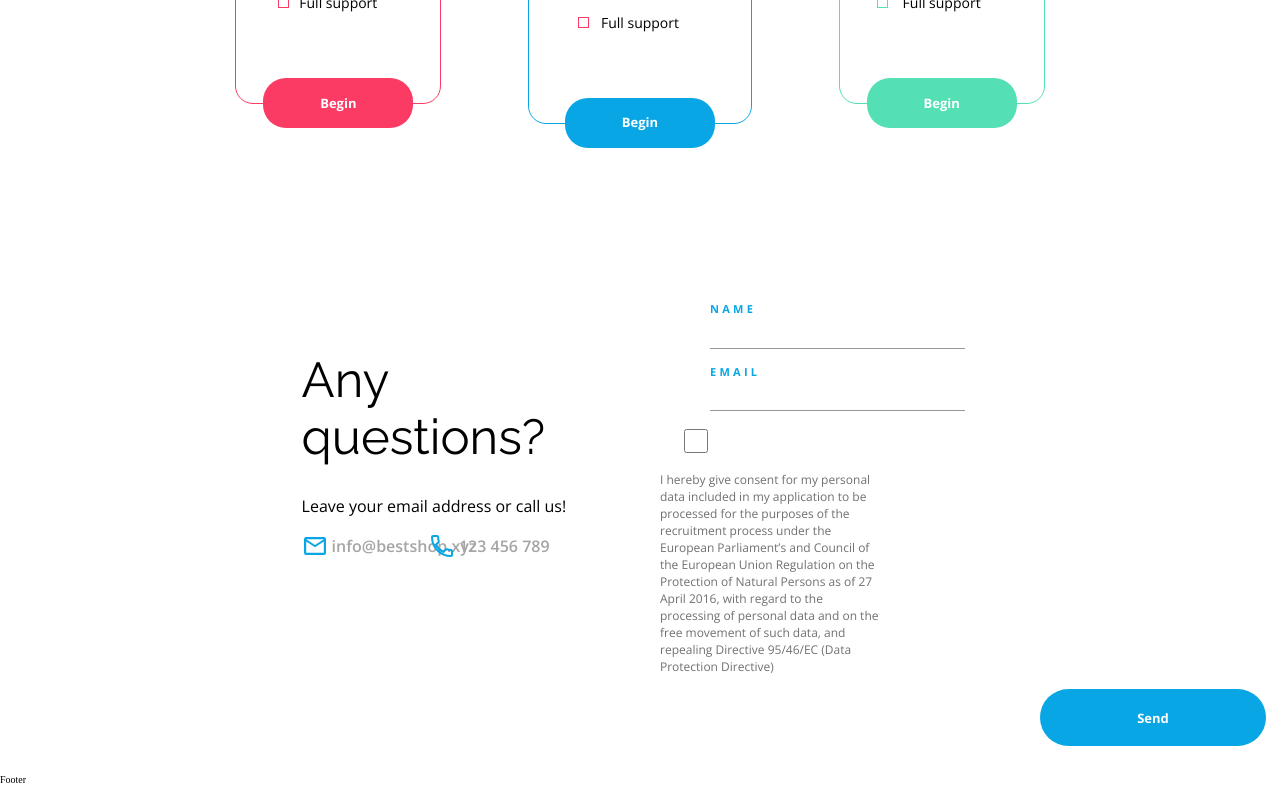
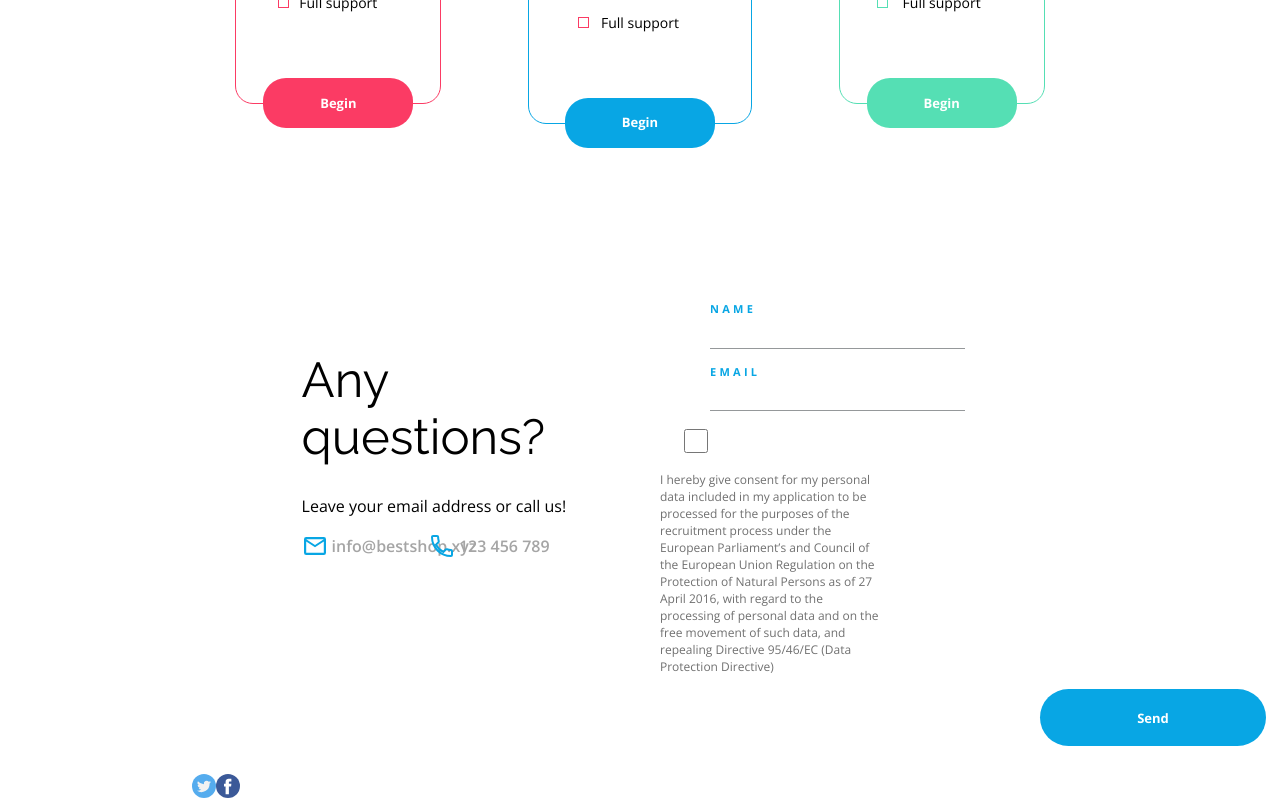
Before and after one commit to Wotwi/Best_Shop_v2, a React (Vite) app: page / in a window 1280 px wide. Shown: the part 3562-4362 px from the top of the page. Built offline with nearby package versions, Linux system fonts and the light colour scheme.

Commit message:
html markup and css selectors for footer page

```diff
--- a/src/components/Footer.jsx
+++ b/src/components/Footer.jsx
@@ -1,8 +1,19 @@
 import React from 'react';
 
-function Footer(props) {
+function Footer() {
     return (
-        <div>Footer</div>
+        <div className="container">
+            <div className="footer__wrapper">
+                <div className="footer__name">
+                    <h3 className="footer__header"></h3>
+                    <p className="footer__copy"></p>
+                </div>
+                <div className="footer__icons">
+                    <img src="src/assets/Twitter.svg" alt="" className="footer__icon"/>
+                    <img src="src/assets/Facebook.svg" alt="" className="footer__icon"/>
+                </div>
+            </div>
+        </div>
     );
 }
 
--- a/src/styles/layout/_footer.scss
+++ b/src/styles/layout/_footer.scss
@@ -0,0 +1,21 @@
+.footer__wrapper {
+
+
+  .footer__name {
+
+    .footer__header {
+
+    }
+
+    .footer__copy {
+
+    }
+  }
+
+  .footer__icons {
+
+    .footer__icon {
+
+    }
+  }
+}
```
